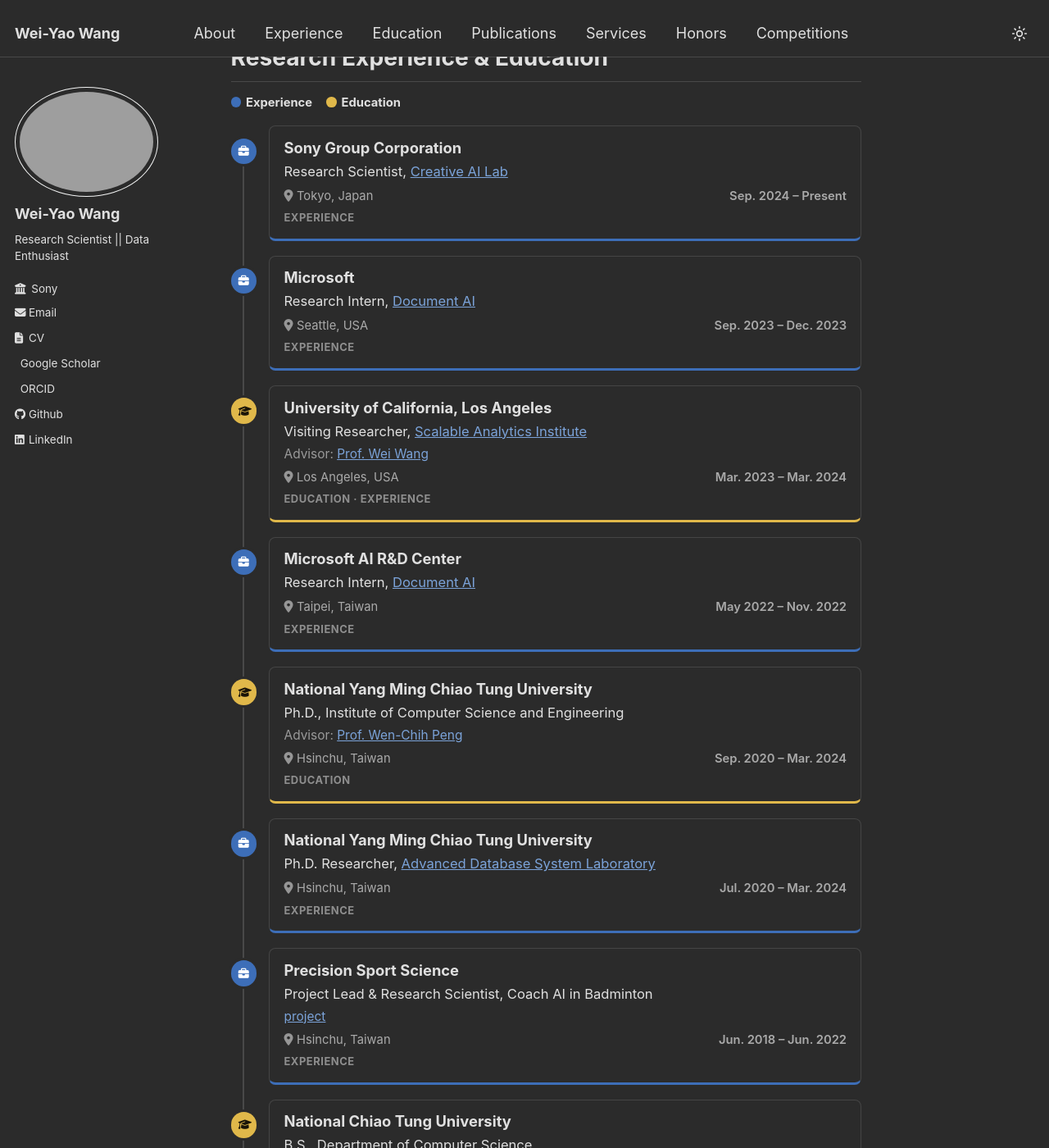
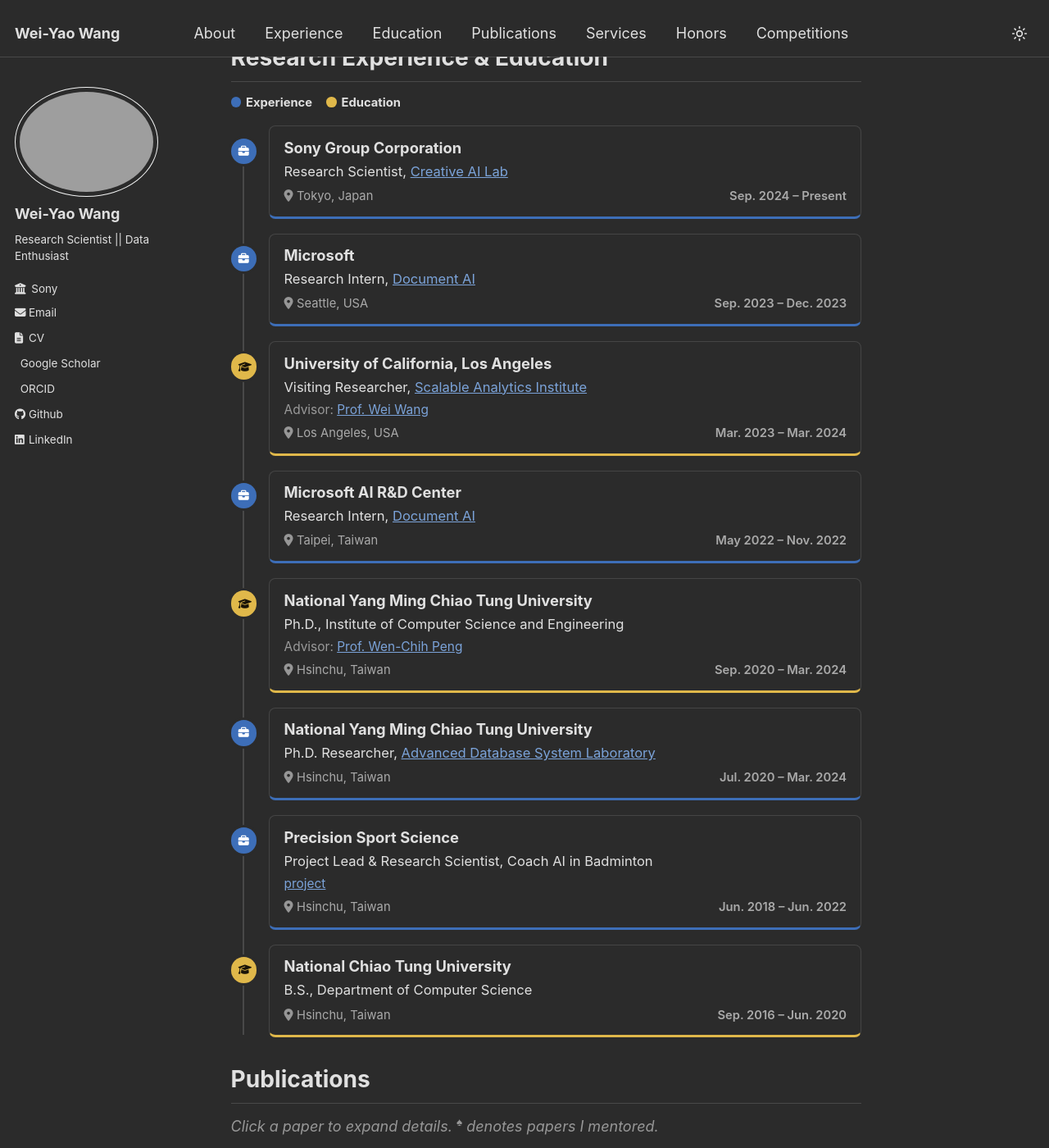
Before and after one commit to wywyWang/wywyWang.github.io, a Jekyll site: the page built from _pages/about.md, in a window 1280 px wide and 1400 px high, scrolled down 732 px. Shown: the whole window at 82% size. Built offline with Jekyll 4.4.1, drawn with Linux system fonts in a browser that asks for light colours.

Commit message:
adjust the layout

```diff
--- a/_pages/about.md
+++ b/_pages/about.md
@@ -37,7 +37,6 @@
           <span class="tl-place"><i class="fas fa-map-marker-alt" aria-hidden="true"></i>Tokyo, Japan</span>
           <span class="tl-when">Sep. 2024 – Present</span>
         </div>
-        <div class="tl-kind">Experience</div>
       </div>
     </div>
 
@@ -50,7 +49,6 @@
           <span class="tl-place"><i class="fas fa-map-marker-alt" aria-hidden="true"></i>Seattle, USA</span>
           <span class="tl-when">Sep. 2023 – Dec. 2023</span>
         </div>
-        <div class="tl-kind">Experience</div>
       </div>
     </div>
 
@@ -64,7 +62,6 @@
           <span class="tl-place"><i class="fas fa-map-marker-alt" aria-hidden="true"></i>Los Angeles, USA</span>
           <span class="tl-when">Mar. 2023 – Mar. 2024</span>
         </div>
-        <div class="tl-kind">Education · Experience</div>
       </div>
     </div>
 
@@ -77,7 +74,6 @@
           <span class="tl-place"><i class="fas fa-map-marker-alt" aria-hidden="true"></i>Taipei, Taiwan</span>
           <span class="tl-when">May 2022 – Nov. 2022</span>
         </div>
-        <div class="tl-kind">Experience</div>
       </div>
     </div>
 
@@ -91,7 +87,6 @@
           <span class="tl-place"><i class="fas fa-map-marker-alt" aria-hidden="true"></i>Hsinchu, Taiwan</span>
           <span class="tl-when">Sep. 2020 – Mar. 2024</span>
         </div>
-        <div class="tl-kind">Education</div>
       </div>
     </div>
 
@@ -104,7 +99,6 @@
           <span class="tl-place"><i class="fas fa-map-marker-alt" aria-hidden="true"></i>Hsinchu, Taiwan</span>
           <span class="tl-when">Jul. 2020 – Mar. 2024</span>
         </div>
-        <div class="tl-kind">Experience</div>
       </div>
     </div>
 
@@ -118,7 +112,6 @@
           <span class="tl-place"><i class="fas fa-map-marker-alt" aria-hidden="true"></i>Hsinchu, Taiwan</span>
           <span class="tl-when">Jun. 2018 – Jun. 2022</span>
         </div>
-        <div class="tl-kind">Experience</div>
       </div>
     </div>
 
@@ -131,7 +124,6 @@
           <span class="tl-place"><i class="fas fa-map-marker-alt" aria-hidden="true"></i>Hsinchu, Taiwan</span>
           <span class="tl-when">Sep. 2016 – Jun. 2020</span>
         </div>
-        <div class="tl-kind">Education</div>
       </div>
     </div>
 
--- a/_sass/_timeline.scss
+++ b/_sass/_timeline.scss
@@ -183,16 +183,6 @@
   color: #9a9a9a;
 }
 
-.tl-kind {
-  display: inline-block;
-  margin-top: 0.45em;
-  font-size: 0.72em;
-  font-weight: 700;
-  letter-spacing: 0.04em;
-  text-transform: uppercase;
-  opacity: 0.55;
-}
-
 .tl-card--two {
   margin-bottom: 0.6em;
 }
```
